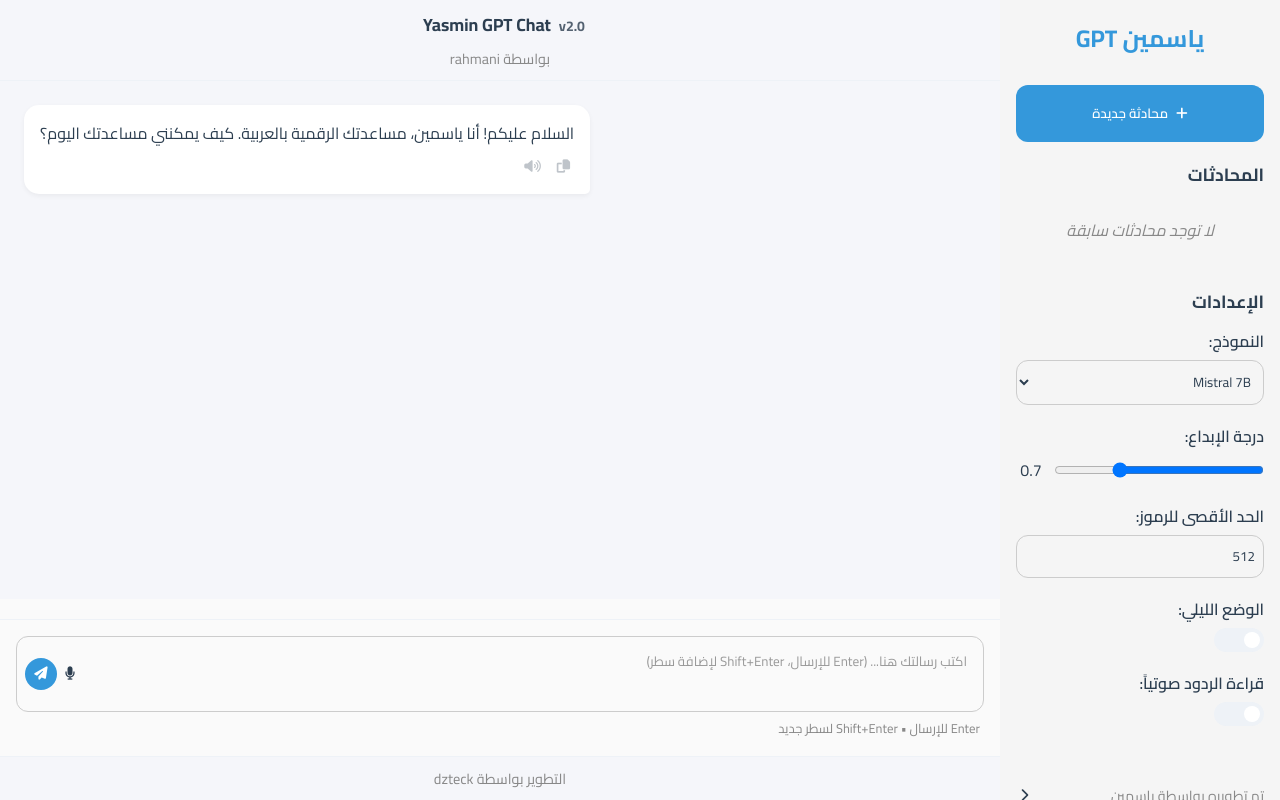
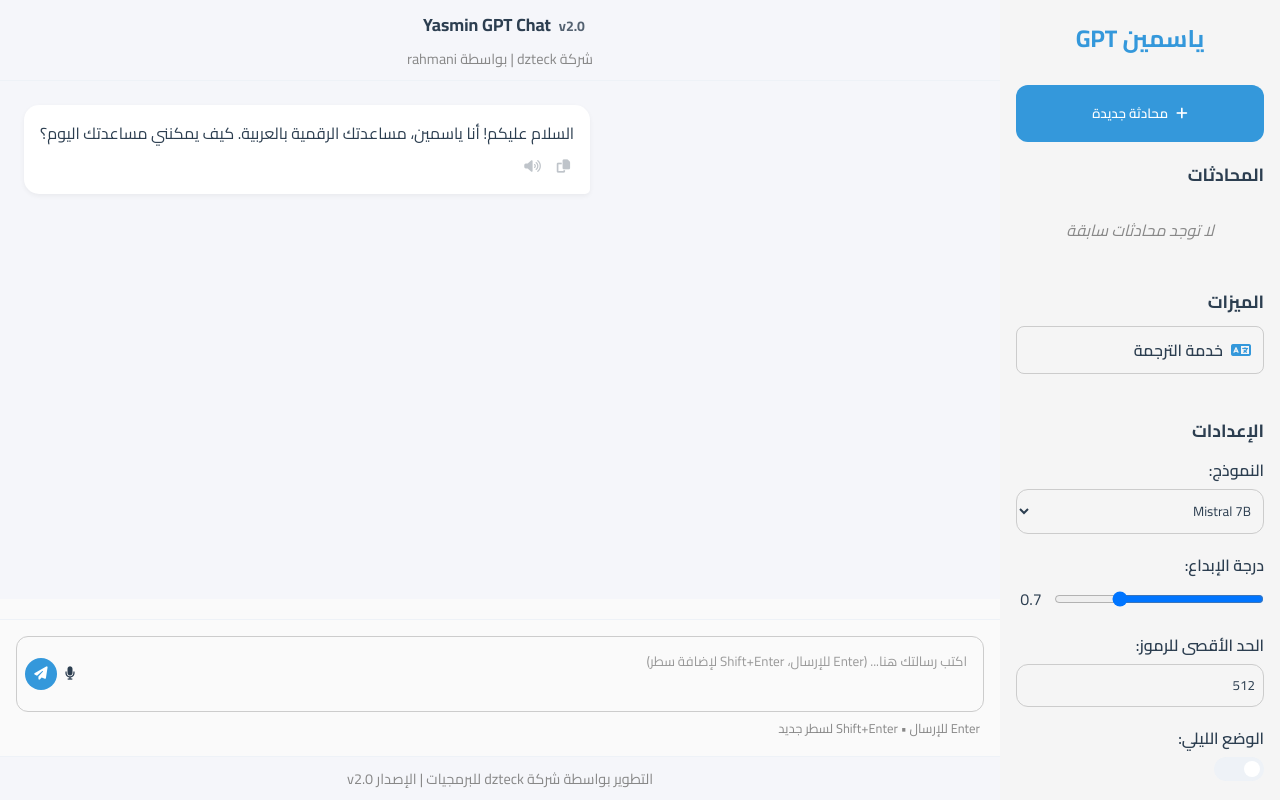
Before and after one commit to rabeh2/dzgpt, a Flask app: page / in a window 1280 px wide. Run offline with Flask 3, Linux system fonts and the light colour scheme; data that the repository does not hold is empty.

Commit message:
Update index.html

```diff
--- a/templates/index.html
+++ b/templates/index.html
@@ -26,6 +26,17 @@
                 <div id="conversations-list" class="conversations-container">
                     <!-- Conversations will be listed here dynamically -->
                     <div class="empty-state">لا توجد محادثات سابقة</div>
+                </div>
+            </div>
+
+            <div class="sidebar-section">
+                <h3>الميزات</h3>
+
+                <!-- Translation Feature -->
+                <div class="feature-item">
+                    <a href="/translation" class="feature-link">
+                        <i class="fas fa-language"></i> خدمة الترجمة
+                    </a>
                 </div>
             </div>
 
@@ -85,10 +96,10 @@
 
         <!-- Main Chat Area -->
         <div id="chat-container">
-            <!-- Add Header Here -->
+            <!-- App Header -->
             <div class="chat-header">
                 <h2>{{ app_title }} <span class="version">v2.0</span></h2>
-                <p>بواسطة rahmani</p>
+                <p>شركة dzteck | بواسطة rahmani</p>
             </div>
 
             <!-- Offline Indicator -->
@@ -136,9 +147,9 @@
                 </div>
             </div>
 
-            <!-- Add Footer Here -->
+            <!-- App Footer -->
             <div class="chat-footer">
-                <p>التطوير بواسطة dzteck</p>
+                <p>التطوير بواسطة شركة dzteck للبرمجيات | الإصدار v2.0</p>
             </div>
 
         </div> <!-- End #chat-container -->
```
